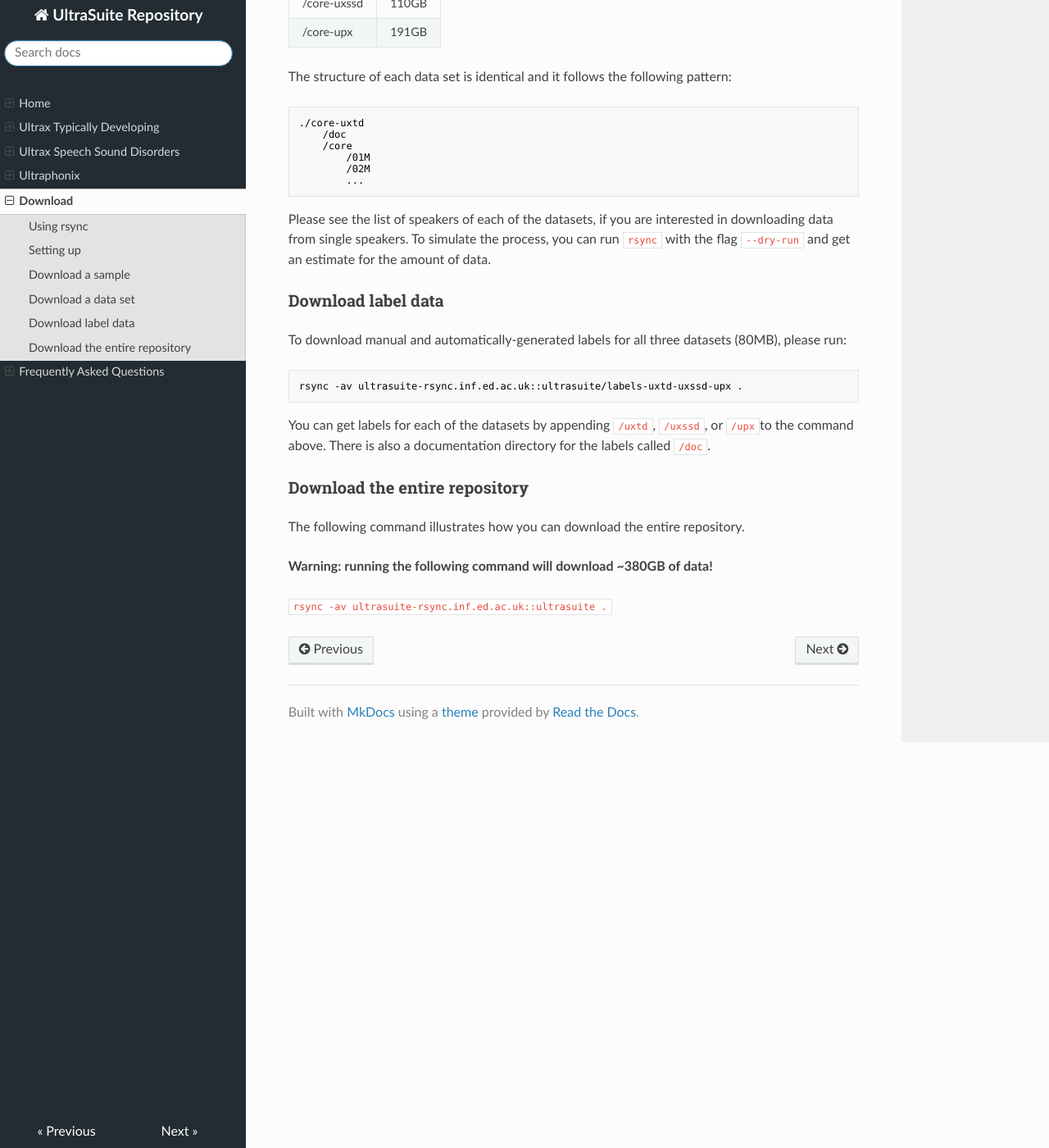
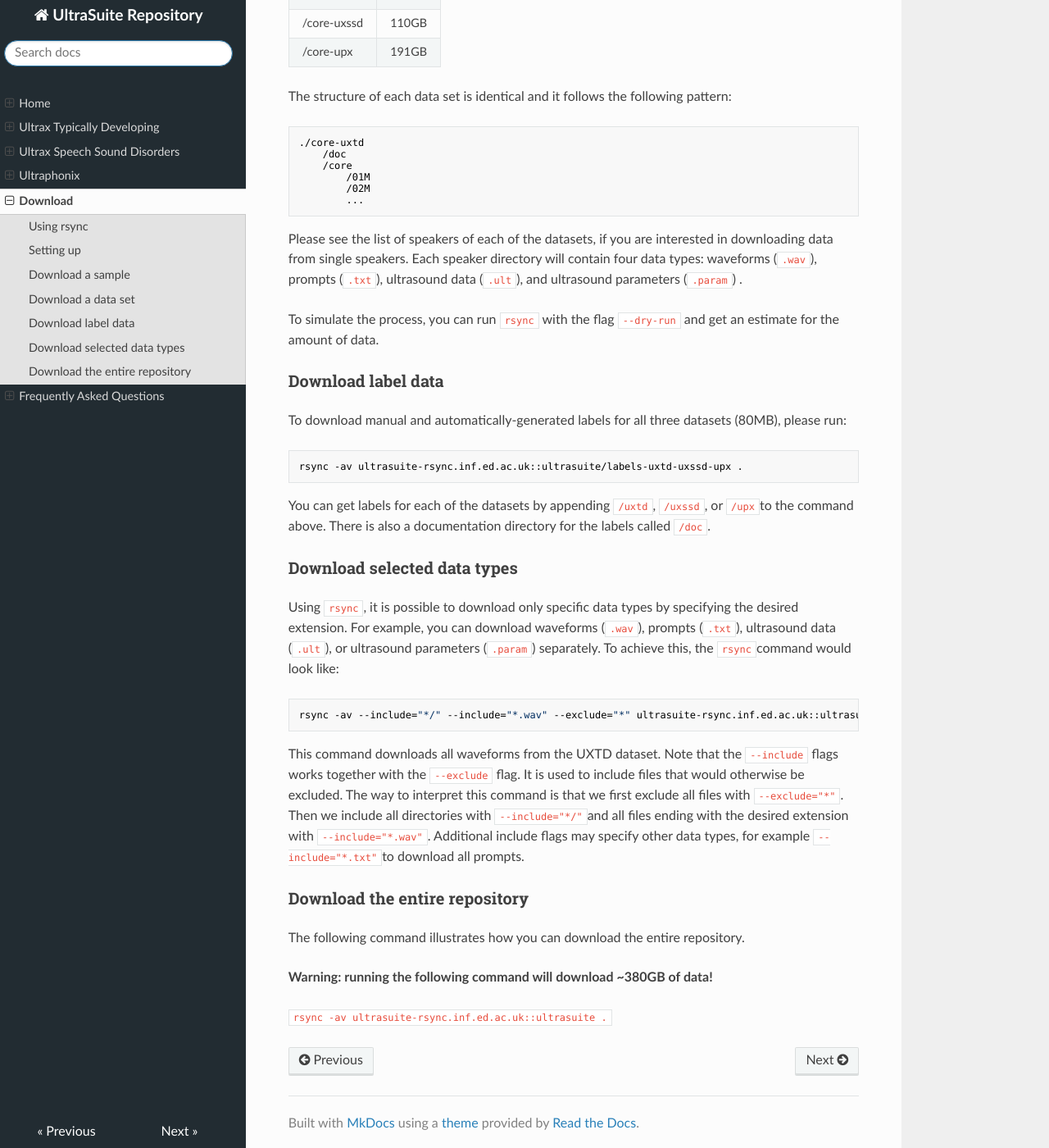
Before and after one commit to UltraSuite/ultrasuite-doc, an MkDocs documentation site: the page built from docs/download.md, in a window 1280 px wide and 1400 px high, scrolled down 1769 px. Shown: the whole window at 82% size. Built offline with MkDocs 1.6.1, drawn with Linux system fonts in a browser that asks for light colours; nearby versions of some CDN libraries; some of the changed text lies outside the part shown.

Commit message:
instructions on downloading selected data types

````diff
--- a/docs/download.md
+++ b/docs/download.md
@@ -12,7 +12,7 @@ Because the repository is quite large (**380 GB**), please make sure you have en
 
 `rsync` is a command-line tool that allows efficient and fast transfer and synchronisation of files across systems. This is usually pre-install on Linux or mac machines. These instructions assume you have the tool installed on your system, but do not assume a lot of experience with its usage.
 
-If you are familiar with `rsync`, you can skip ahead and merely glance at the typical commands. All flags commonly used with the tool should be applicable to this scenario.
+If you are familiar with `rsync`, you can skip ahead and merely glance at the typical commands. All flags commonly used with the tool should be applicable to this scenario. See the [man page](https://linux.die.net/man/1/rsync) for further details.
 
 If you are not familiar with `rsync`, you should be aware that, if you have a version of the data on your disk, `rsync` will **synchronise** your local data with the latest version of UltraSuite. If there are changes to the UltraSuite repository, your data will be overwritten with those latest changes. A useful flag to use with the tool is `--dry-run`, which will simulate the synchronisation process.
 
@@ -76,7 +76,9 @@ The structure of each data set is identical and it follows the following pattern
 		...
 ```
 
-Please see the list of speakers of each of the datasets, if you are interested in downloading data from single speakers. To simulate the process, you can run `rsync` with the flag `--dry-run` and get an estimate for the amount of data.
+Please see the list of speakers of each of the datasets, if you are interested in downloading data from single speakers. Each speaker directory will contain four data types: waveforms (`.wav`), prompts (`.txt`), ultrasound data (`.ult`), and ultrasound parameters (`.param`) .
+
+To simulate the process, you can run `rsync` with the flag `--dry-run` and get an estimate for the amount of data.
 
 
 
@@ -92,6 +94,18 @@ You can get labels for each of the datasets by appending `/uxtd`, `/uxssd`, or `
 
 
 
+### Download selected data types
+
+Using `rsync`, it is possible to download only specific data types by specifying the desired extension. For example, you can download waveforms (`.wav`), prompts (`.txt`), ultrasound data (`.ult`), or ultrasound parameters (`.param`) separately. To achieve this, the `rsync`command would look like:
+
+```sh
+rsync -av --include="*/" --include="*.wav" --exclude="*" ultrasuite-rsync.inf.ed.ac.uk::ultrasuite/core-uxtd .
+```
+
+This command downloads all waveforms from the UXTD dataset. Note that the `--include` flags works together with the `--exclude` flag. It is used to include files that would otherwise be excluded. The way to interpret this command is that we first exclude all files with `--exclude="*"`. Then we include all directories with `--include="*/"`and all files ending with the desired extension with `--include="*.wav"`. Additional include flags may specify other data types, for example `--include="*.txt"`to download all prompts.
+
+
+
 ### Download the entire repository
 
 The following command illustrates how you can download the entire repository.
````
